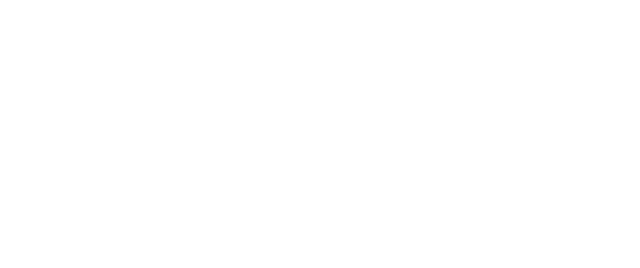
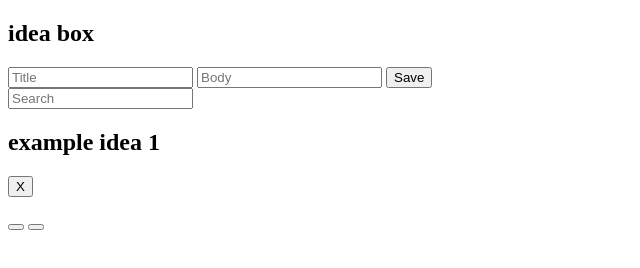
Before and after one commit to rufusasterisk/idea-box, a plain HTML site: page index.html in a window 1280 px wide. Shown: the whole page, without its empty margins (0-640 px from the left). Drawn offline with Linux system fonts and the light colour scheme.

Commit message:
add html classes and ids

```diff
--- a/index.html
+++ b/index.html
@@ -9,6 +9,34 @@
 
   </head>
   <body>
+    <section class="input-section">
+      <h1>idea box</h1>
+      <form>
+        <input id="title-field" class="input-field" type="text" placeholder="Title">
+        <input id="body-field" class="input-field" type="text" placeholder="Body">
+        <button id="save-btn">Save</button>
+      </form>
+    </section>
+
+    <section class="idea-section">
+      <input id="search-field" class="input-field" type="text" placeholder="Search">
+      <div class="">
+        <article class="card">
+
+        <h2>example idea 1</h2>
+        <button class="delete-btn" type="button">X</button>
+        <p></p>
+        <button class="upvote-btn"></button>
+        <button class="downvote-btn"></button>
+        <span></span>
+        </article>
+      </div>
+    </section>
+
+
+
+
+
 
 
 
```
Lines whose indentation alone changed are shown as unchanged.
